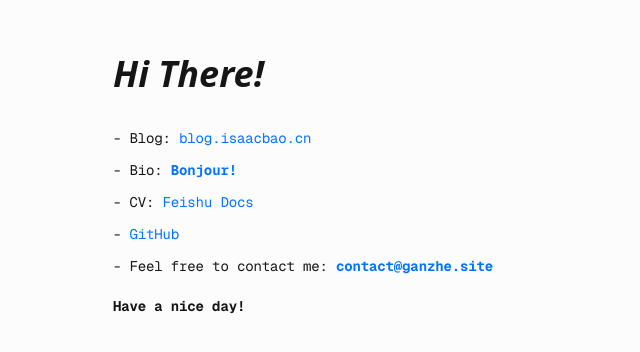
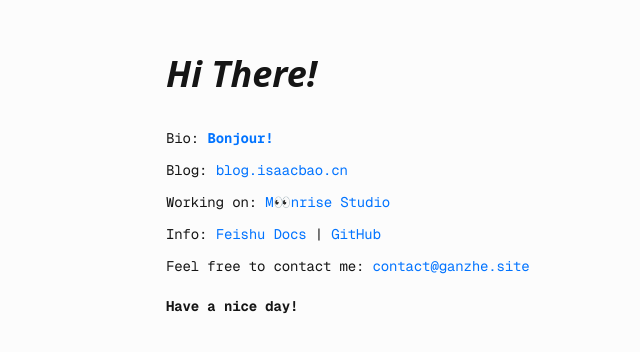
Before and after one commit to Ganzhe2028/Next.js-homepage, a Next.js app: page / in a window 1280 px wide. Shown: the part 174-526 px from the top of the page, without its empty margins (337-977 px from the left). Built offline with nearby package versions, Linux system fonts and the light colour scheme.

Commit message:
update ms and style

```diff
--- a/src/app/globals.css
+++ b/src/app/globals.css
@@ -31,6 +31,10 @@
   font-family: var(--font-geist-sans), sans-serif;
 }
 
+main {
+  padding-left: 8%;
+}
+
 .text-link {
   color: var(--link-light);
 }
--- a/src/app/page.js
+++ b/src/app/page.js
@@ -10,14 +10,7 @@
         <ol className="font-mono list-inside list-decimal text-sm/6 text-left">
 
           <ul className="mb-2 tracking-[-.01em]">
-            - Blog:{" "}
-            <a href="https://blog.isaacbao.cn/" className="text-link">
-              blog.isaacbao.cn
-            </a>
-          </ul>
-
-          <ul className="mb-2 tracking-[-.01em]">
-            - Bio:{" "}
+            Bio:{" "}
             <a
               href="https://bonjour.bio/ganzhe"
               className="font-bold text-link"
@@ -27,17 +20,31 @@
           </ul>
 
           <ul className="mb-2 tracking-[-.01em]">
-            - CV:{" "}
+            Blog:{" "}
+            <a href="https://blog.isaacbao.cn/" className="text-link">
+              blog.isaacbao.cn
+            </a>
+          </ul>
+
+          <ul className="mb-2 tracking-[-.01em]">
+            Working on:{" "}
+            <a
+              href="https://ms.isaacbao.cn"
+              className="text-link"
+            >
+              M👀nrise Studio
+            </a>
+          </ul>
+
+          <ul className="mb-2 tracking-[-.01em]">
+            Info: {""}
             <a
               href="https://m0dorknyq14.feishu.cn/docx/G4xZdiskLo2Xk4xnas7cgIgInod?from=from_copylink"
               className="text-link"
             >
               Feishu Docs
             </a>
-          </ul>
-
-          <ul className="mb-2 tracking-[-.01em]">
-            -{" "}
+            {" | "}
             <a
               href="https://github.com/ganzhe2028"
               className="text-link"
@@ -45,11 +52,21 @@
               GitHub
             </a>
           </ul>
+
+          {/* <ul className="mb-2 tracking-[-.01em]">
+            <a
+              href="https://github.com/ganzhe2028"
+              className="text-link"
+            >
+              GitHub
+            </a>
+          </ul> */}
+
           <ul className="mb-2 tracking-[-.01em]">
-            - Feel free to contact me:&nbsp;
+            Feel free to contact me:&nbsp;
             <a
               href="mailto:isaacbao2025@outlook.com"
-              className="font-bold text-link"
+              className="text-link"
             >
               contact@ganzhe.site
             </a>
```
